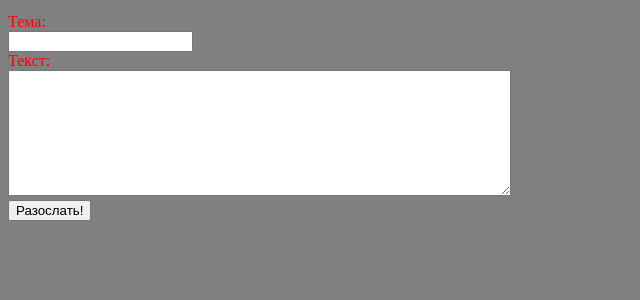
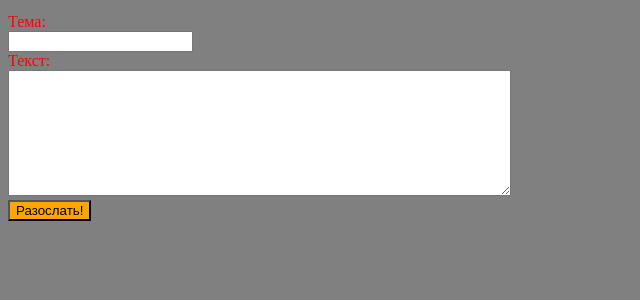
Before and after one commit to zolotukhin1984/elvis, a PHP site: page / in a window 1280 px wide. Shown: the part 258-558 px from the top of the page, without its empty margins (0-640 px from the left). Run offline with PHP 8.4, Linux system fonts and the light colour scheme.

Commit message:
Задали кнопке оранжевый цвет фона

```diff
--- a/style.css
+++ b/style.css
@@ -7,8 +7,13 @@ h1 {
 	font-size: 50px;
 }
 
+
 p {
 	color: orange;
 	font-size: 32px;
 	background: blue;
 }
+
+button {
+	background: orange;
+}
```
